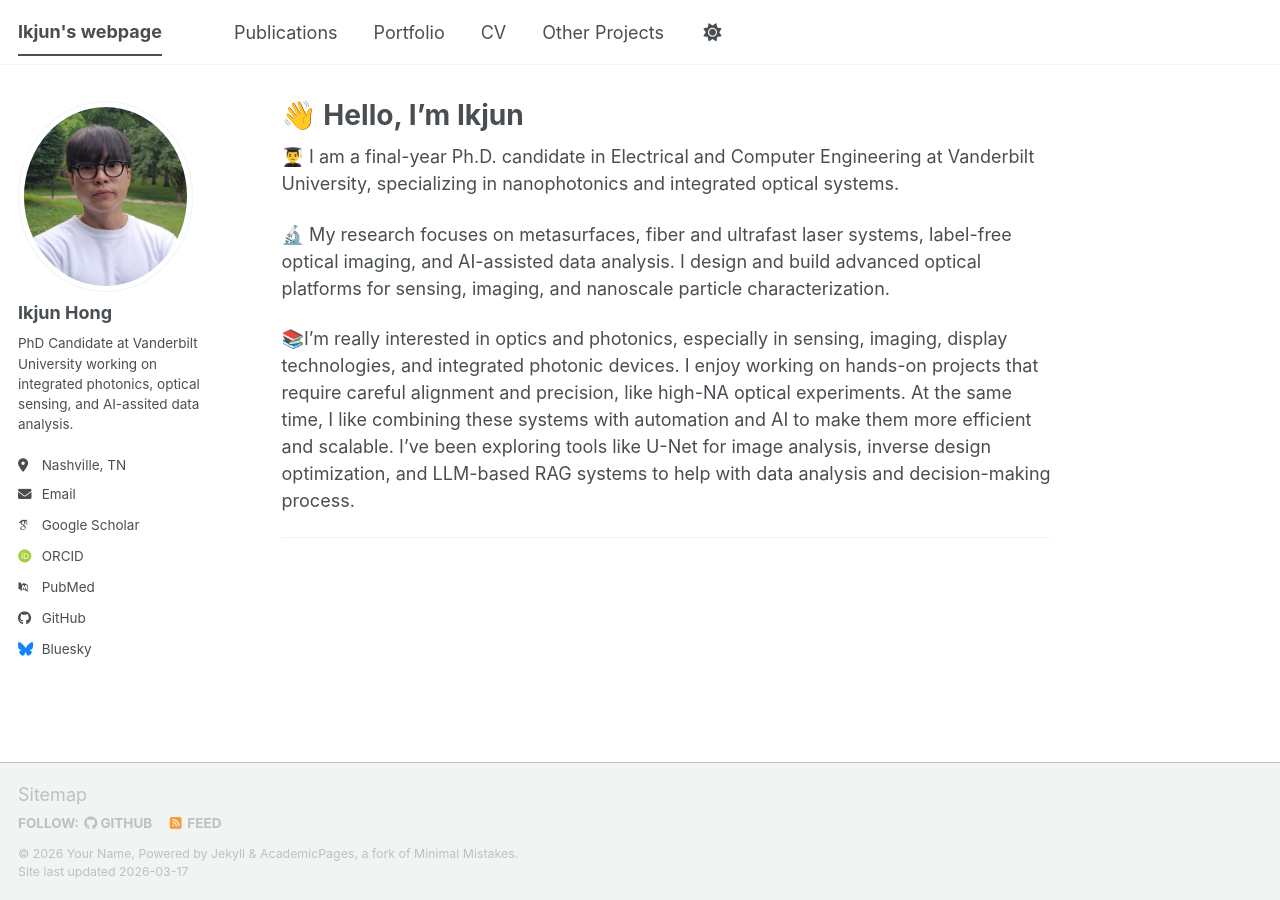
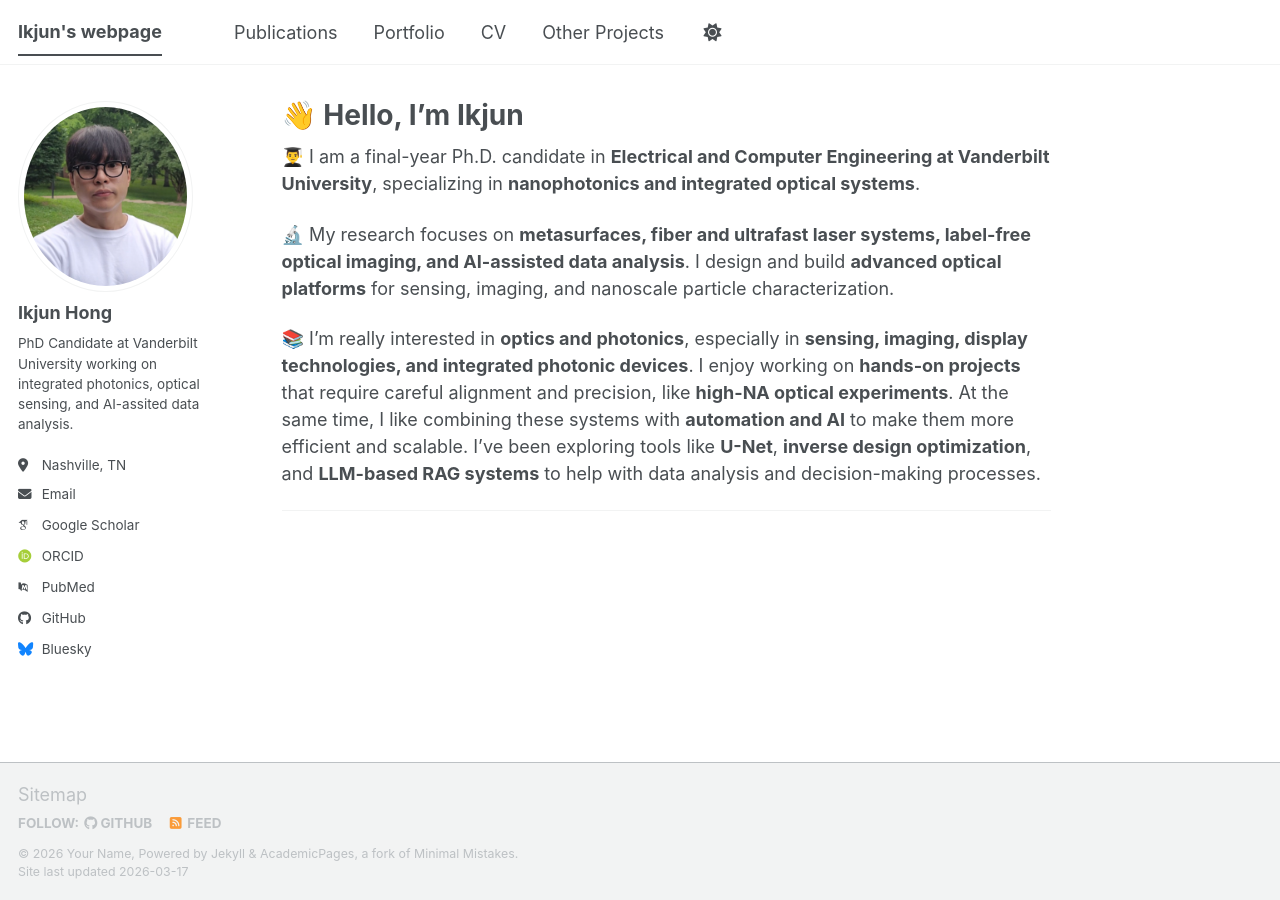
Before and after one commit to IkjunHong-beep/ikjunhong-beep.github.io, a Jekyll site: the page built from _pages/about.md, in a window 1280 px wide. Built offline with Jekyll 4.4.1, drawn with Linux system fonts in a browser that asks for light colours; some web fonts are replaced; a script bundle is joined from its source files by our own code; library files that are not in the unit come from our copies.

Commit message:
Update about.md

```diff
--- a/_pages/about.md
+++ b/_pages/about.md
@@ -7,10 +7,10 @@ redirect_from:
   - /about.html
 ---
 
-👨‍🎓 I am a final-year Ph.D. candidate in Electrical and Computer Engineering at Vanderbilt University, specializing in nanophotonics and integrated optical systems.
+👨‍🎓 I am a final-year Ph.D. candidate in **Electrical and Computer Engineering at Vanderbilt University**, specializing in **nanophotonics and integrated optical systems**.
 
-🔬 My research focuses on metasurfaces, fiber and ultrafast laser systems, label-free optical imaging, and AI-assisted data analysis. I design and build advanced optical platforms for sensing, imaging, and nanoscale particle characterization.
+🔬 My research focuses on **metasurfaces, fiber and ultrafast laser systems, label-free optical imaging, and AI-assisted data analysis**. I design and build **advanced optical platforms** for sensing, imaging, and nanoscale particle characterization.
 
-📚I’m really interested in optics and photonics, especially in sensing, imaging, display technologies, and integrated photonic devices. I enjoy working on hands-on projects that require careful alignment and precision, like high-NA optical experiments. At the same time, I like combining these systems with automation and AI to make them more efficient and scalable. I’ve been exploring tools like U-Net for image analysis, inverse design optimization, and LLM-based RAG systems to help with data analysis and decision-making process.
+📚 I’m really interested in **optics and photonics**, especially in **sensing, imaging, display technologies, and integrated photonic devices**. I enjoy working on **hands-on projects** that require careful alignment and precision, like **high-NA optical experiments**. At the same time, I like combining these systems with **automation and AI** to make them more efficient and scalable. I’ve been exploring tools like **U-Net**, **inverse design optimization**, and **LLM-based RAG systems** to help with data analysis and decision-making processes.
 
 ---
```
